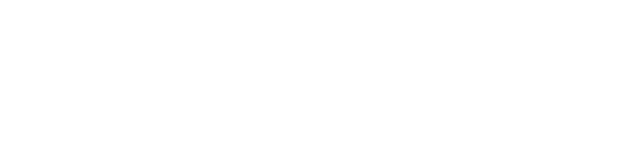
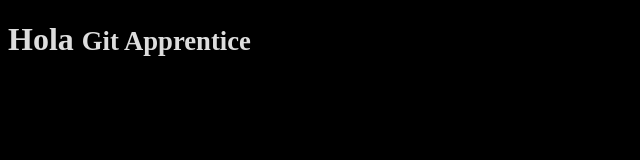
Before and after one commit to cristiancota/git-apprentice, a plain HTML site: page index.html in a window 1280 px wide. Shown: the whole page, without its empty margins (0-640 px from the left). Drawn offline with Linux system fonts and the light colour scheme.

Commit message:
Agregue los estilos

```diff
--- /dev/null
+++ b/css/style.css
@@ -0,0 +1,6 @@
+body {
+    background: black;
+}
+h1{
+    color: #ddd;
+}
--- a/index.html
+++ b/index.html
@@ -3,8 +3,11 @@
     <head>
         <meta charset="utf-8">
         <title>Git class</title>
+        <link rel="stylesheet" href="css/style.css">
     </head>
     <body>
 
+        <h1>Hola <small>Git Apprentice</small></h1>
+
     </body>
 </html>
```
